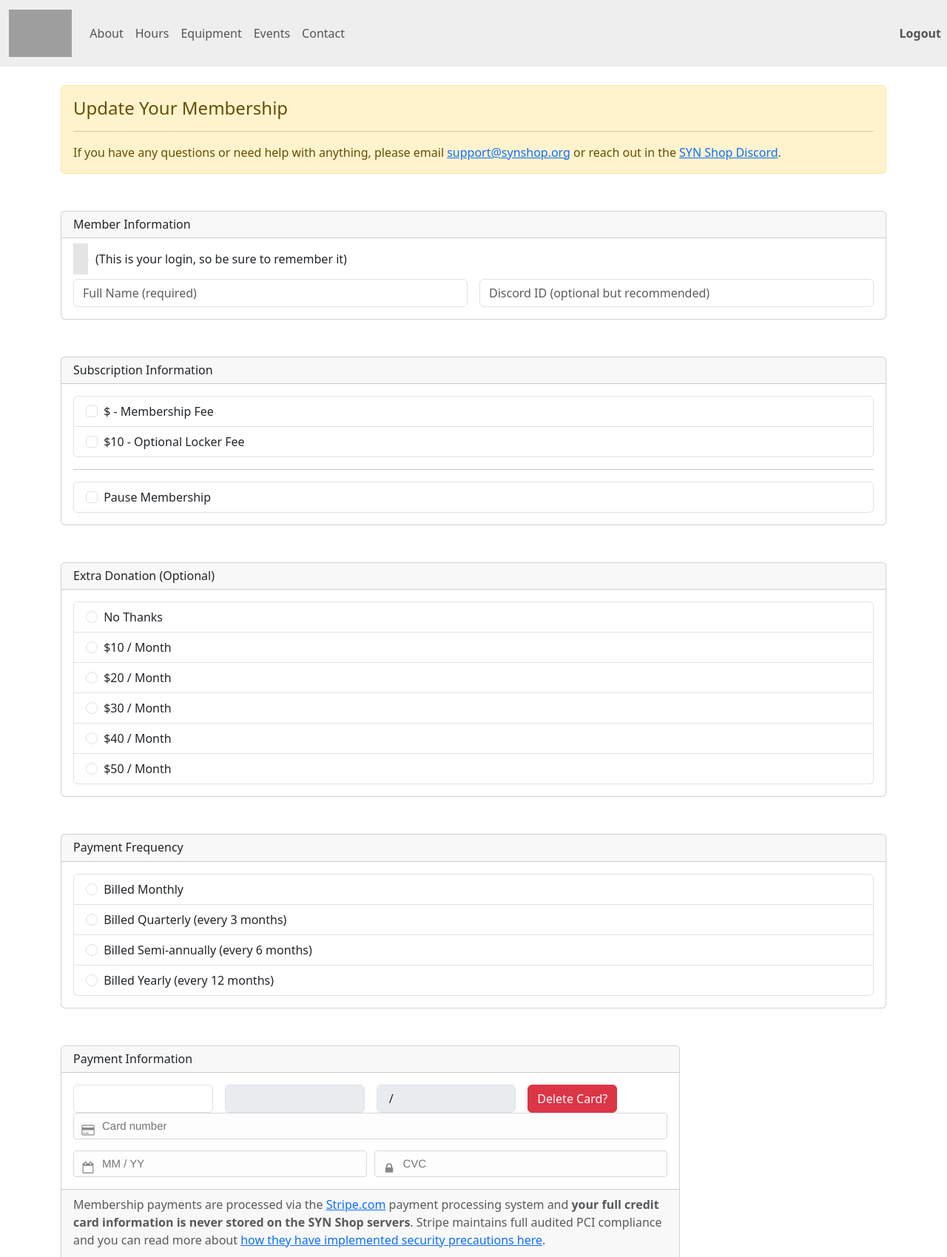
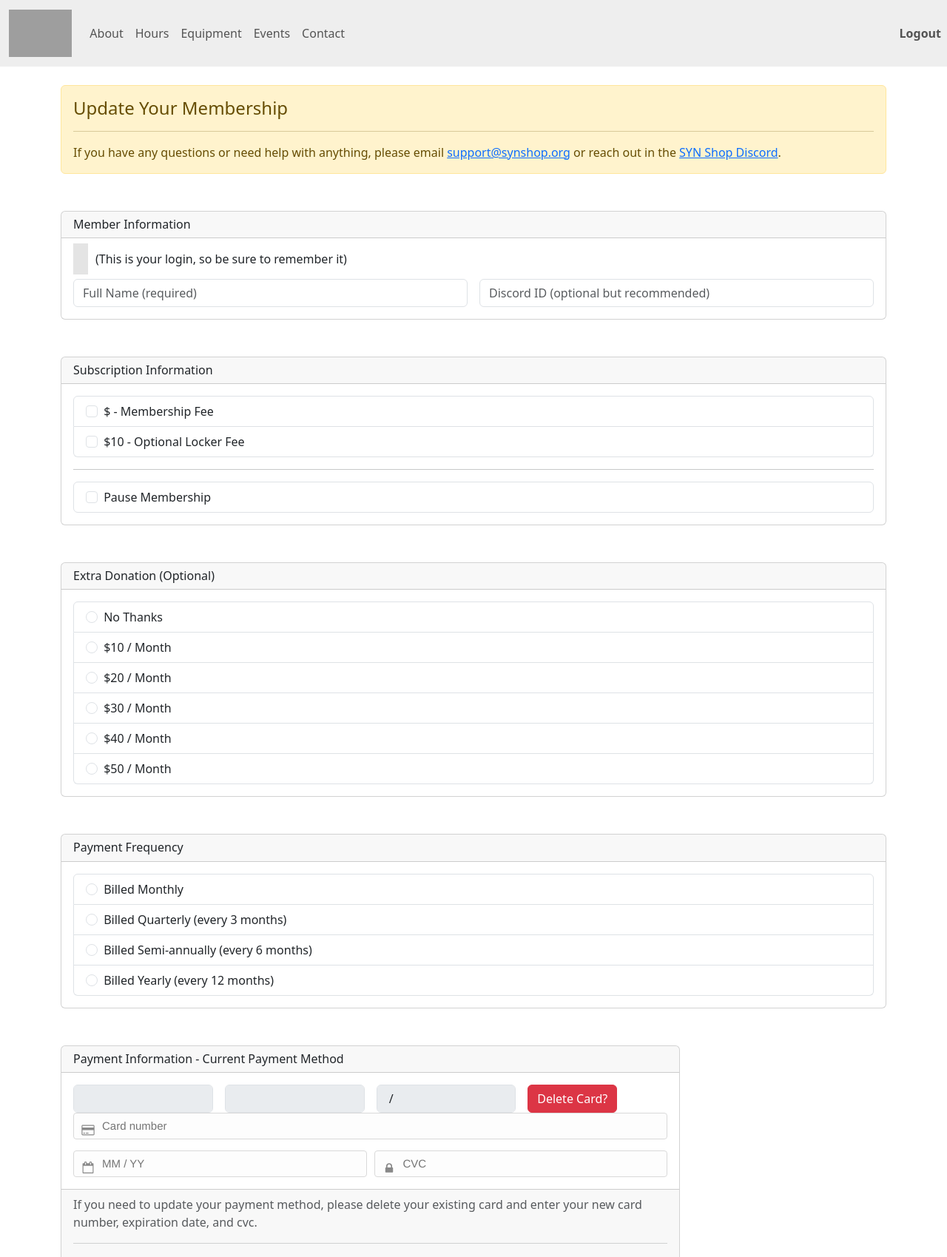
Before and after one commit to synshop/membership.synshop.org, a Flask app: template templates/update_user.html in a window 1280 px wide. Shown: the top 1699 px of the page at 74% size. Run offline with Flask 3, Linux system fonts and the light colour scheme; the template is opened without the code that fills it, so the values that code supplies are empty; parts of the project's set-up code (start-up, migrations or seed data) failed here and were passed over; some libraries are stand-ins or nearby versions; grey boxes are pictures that could not be loaded.

Commit message:
more cc ui improvements

```diff
--- a/templates/update_user.html
+++ b/templates/update_user.html
@@ -230,6 +230,7 @@
     $("#cardDelete").click(function() {
       console.log("deleting card " + user.currentPaymentMethod )
       $("#deleteCurrentPaymentMethod").val("True");
+      $("#paymentMethodHeader").html("Payment Information - Add New Payment Method");
       $("#currentPaymentMethodTable").hide();
       $("#card-number").attr("required","required")
       $("#newPaymentMethodTable").show();
@@ -436,7 +437,7 @@
 
   <!-- Payment Information -->
   <div class="card" style="margin-bottom:50px;width:75%">
-    <h6 class="card-header">Payment Information</h6>
+    <h6 class="card-header" id="paymentMethodHeader">Payment Information - Current Payment Method</h6>
     <div class="card-body">
 
       <div class="row g-3" id="currentPaymentMethodTable">
@@ -447,7 +448,7 @@
             value="{{ member.brand|upper }}"
             name="brand"
             id="brand"
-            readonly />
+            disabled />
         </div>
         <div class="col">
           <input
@@ -486,6 +487,9 @@
 
     </div>
     <div class="card-footer text-body-secondary">
+      If you need to update your payment method, please delete your existing card and enter your new card
+      number, expiration date, and cvc.
+      <hr/>
       Membership payments are processed via the <a href="https://stripe.com/">Stripe.com</a> payment
       processing system and <span style="font-weight: bold;">your full credit card information is never
       stored on the SYN Shop servers</span>.  Stripe maintains full audited PCI compliance and you can
```
